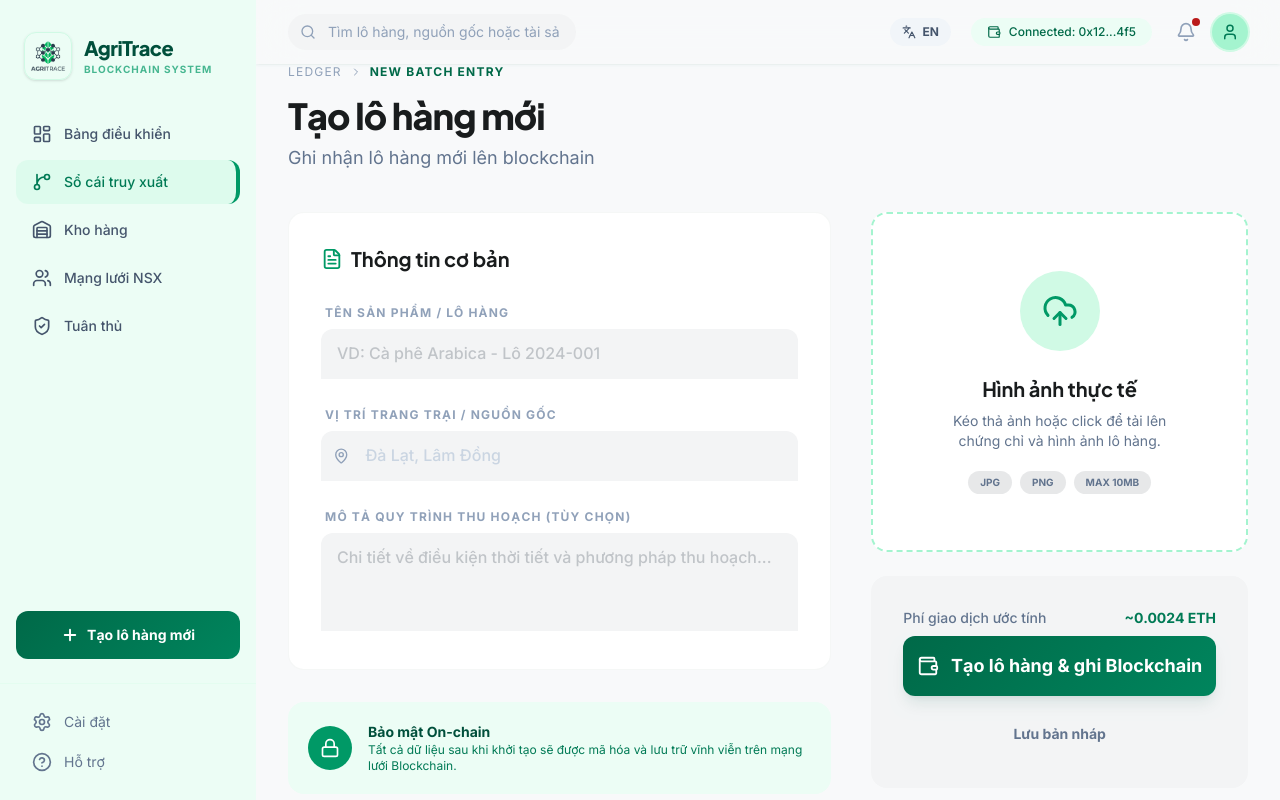
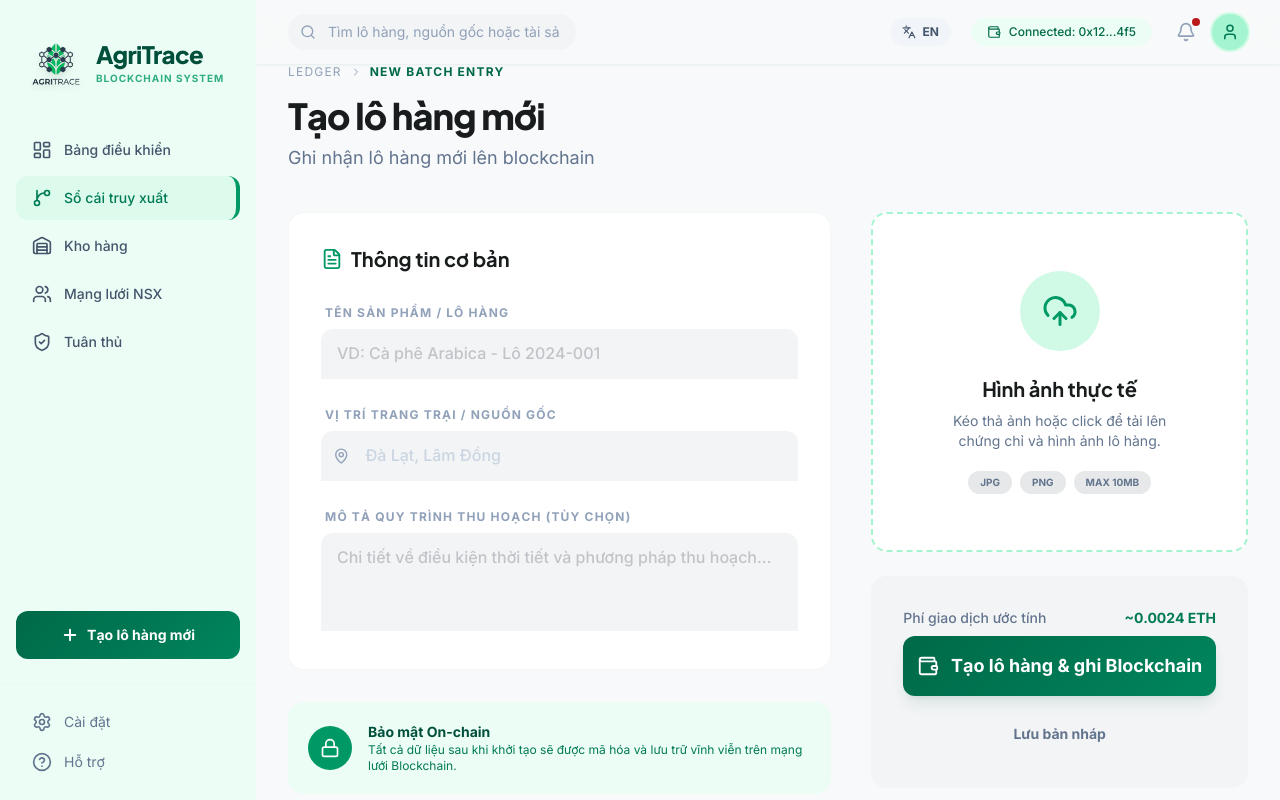
Before and after one commit to xuanhai0913/agri-traceability-system, a React (Vite) app in the folder frontend-web/: page /batches/new in a window 1280 px wide. Shown: the top 800 px of the page. Built offline with nearby package versions, Linux system fonts and the light colour scheme; no server answers.

Commit message:
style: remove logo border and increase size

```diff
--- a/frontend-web/src/components/layout/Sidebar.jsx
+++ b/frontend-web/src/components/layout/Sidebar.jsx
@@ -40,13 +40,13 @@ export default function Sidebar({ open, onClose }) {
     >
       {/* Logo */}
       <div className="px-6 py-8 flex items-center justify-between">
-        <div className="flex items-center gap-3">
-          <img src="/images/logo.png" alt="AgriTrace Logo" className="w-12 h-12 rounded-xl object-contain shadow-sm border border-emerald-100" />
-          <div>
-            <h1 className="text-xl font-extrabold tracking-tight text-emerald-900 font-headline leading-tight">
+        <div className="flex items-center gap-2">
+          <img src="/images/logo.png" alt="AgriTrace Logo" className="w-16 h-16 object-contain drop-shadow-md" />
+          <div className="-mt-1">
+            <h1 className="text-2xl font-extrabold tracking-tight text-emerald-900 font-headline leading-tight">
               AgriTrace
             </h1>
-            <p className="text-emerald-600/70 text-[10px] font-bold uppercase tracking-widest mt-0.5">
+            <p className="text-emerald-600/80 text-[10px] font-black uppercase tracking-widest mt-0.5">
               Blockchain System
             </p>
           </div>
--- a/frontend-web/src/pages/BatchDetailPage.jsx
+++ b/frontend-web/src/pages/BatchDetailPage.jsx
@@ -181,7 +181,7 @@ export default function BatchDetailPage() {
         >
           {/* Header */}
           <div className="flex flex-col items-center text-center">
-            <img src="/images/logo.png" alt="Logo" className="w-14 h-14 rounded-xl mb-2 object-contain" crossOrigin="anonymous" />
+            <img src="/images/logo.png" alt="Logo" className="w-[64px] h-[64px] mb-1.5 object-contain" crossOrigin="anonymous" />
             <h1 className="text-2xl font-black text-emerald-900 leading-tight tracking-tighter" style={{ fontFamily: "sans-serif" }}>AgriTrace</h1>
             <p className="text-[10px] text-emerald-600 font-bold tracking-[0.2em] uppercase mt-1">Verified Blockchain</p>
           </div>
```
